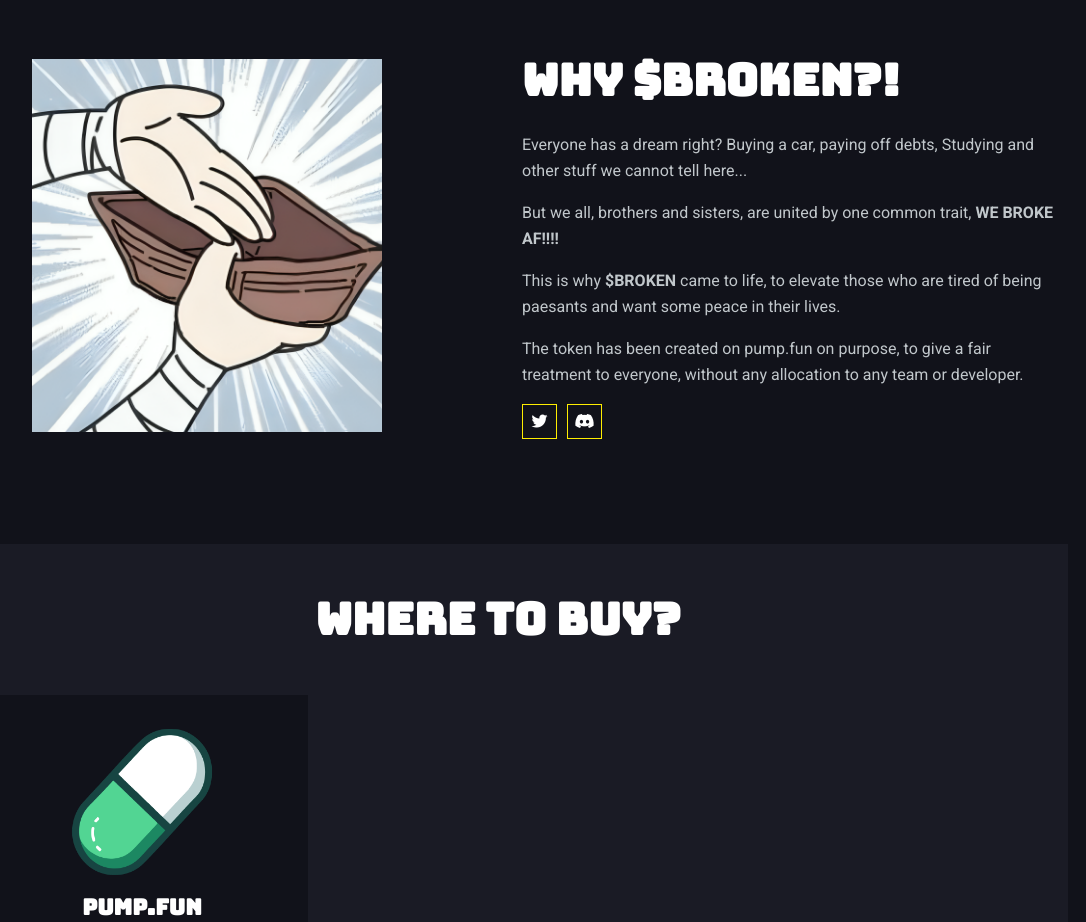
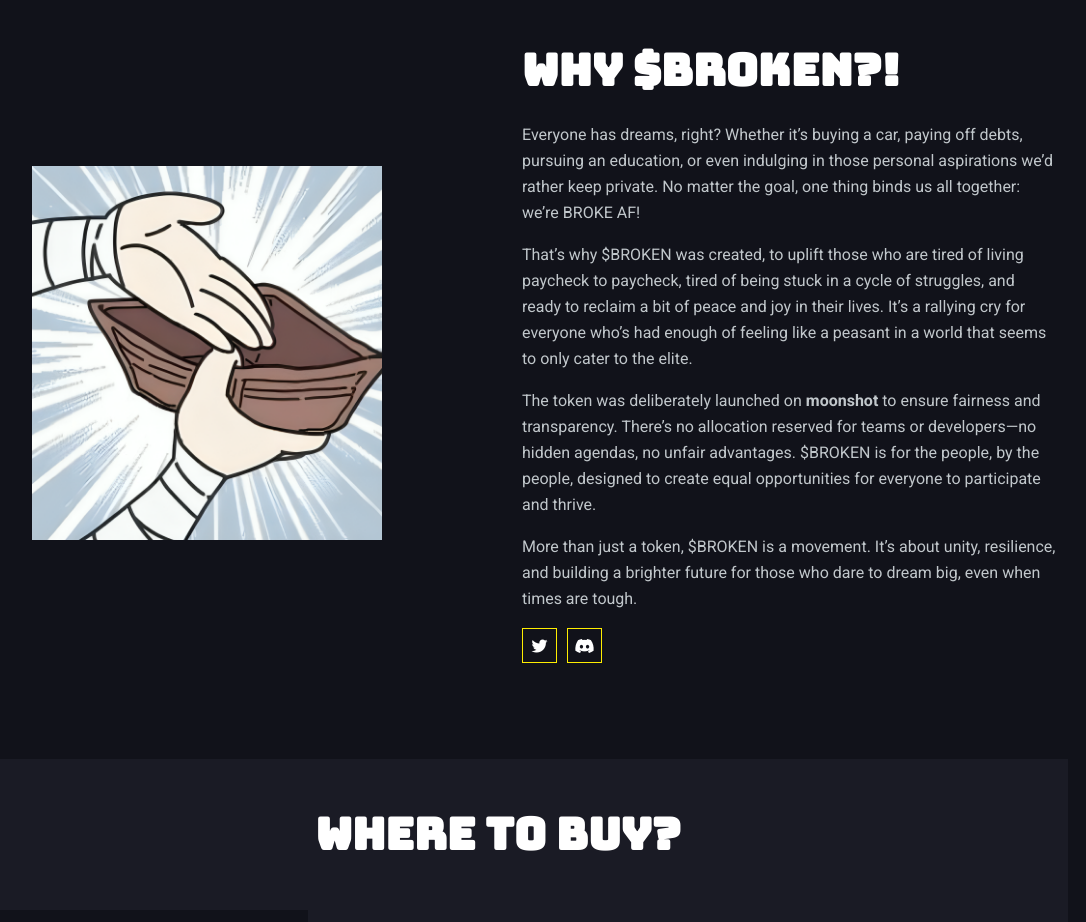
Before and after one commit to corgtoken/website, a plain HTML site: page index.html in a window 1280 px wide. Shown: the part 800-1722 px from the top of the page, without its empty margins (142-1228 px from the left). Drawn offline with Linux system fonts and the light colour scheme.

Commit message:
Update index.html

```diff
--- a/index.html
+++ b/index.html
@@ -121,14 +121,14 @@
                     <div class="col-lg-6">
                         <div class="member__content">
                             <h2 class="mb-4">Why <b>$BROKEN</b>?!</h2>
-                            <p>Everyone has a dream right? Buying a car, paying off debts, Studying and other stuff we
-                                cannot tell here...</p>
-                            <p>But we all, brothers and sisters, are united by one common trait, <b>WE BROKE AF!!!!</b>
-                            </p>
-                            <p>This is why <b>$BROKEN</b> came to life, to elevate those who are tired of being paesants
-                                and want some peace in their lives.</p>
-                            <p>The token has been created on pump.fun on purpose, to give a fair treatment to everyone,
-                                without any allocation to any team or developer.</p>
+                                <p>Everyone has dreams, right? Whether it’s buying a car, paying off debts, pursuing an education, or even indulging in those personal aspirations we’d rather keep private. No matter the goal, one thing binds us all together: we’re BROKE AF!</p>
+
+                                <p>That’s why $BROKEN was created, to uplift those who are tired of living paycheck to paycheck, tired of being stuck in a cycle of struggles, and ready to reclaim a bit of peace and joy in their lives. It’s a rallying cry for everyone who’s had enough of feeling like a peasant in a world that seems to only cater to the elite.</p>
+
+                                <p>The token was deliberately launched on <strong>moonshot</strong> to ensure fairness and transparency. There’s no allocation reserved for teams or developers—no hidden agendas, no unfair advantages. $BROKEN is for the people, by the people, designed to create equal opportunities for everyone to participate and thrive.</p>
+
+                                <p>More than just a token, $BROKEN is a movement. It’s about unity, resilience, and building a brighter future for those who dare to dream big, even when times are tough.</p>
+
                             <ul class="social">
                                 <li class="social__item">
                                     <a href="https://x.com/BrokeToken_" class="social__link"><i class="fab fa-twitter"></i></a>
```
